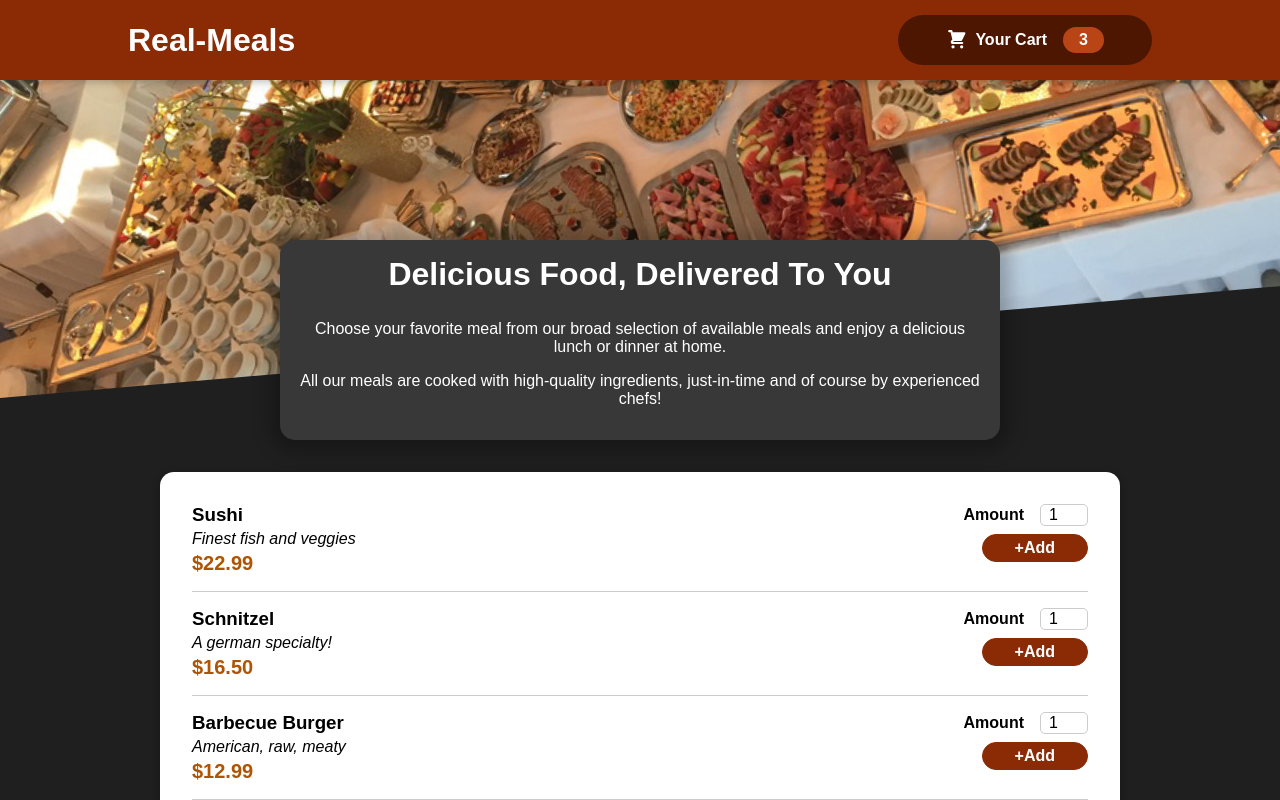
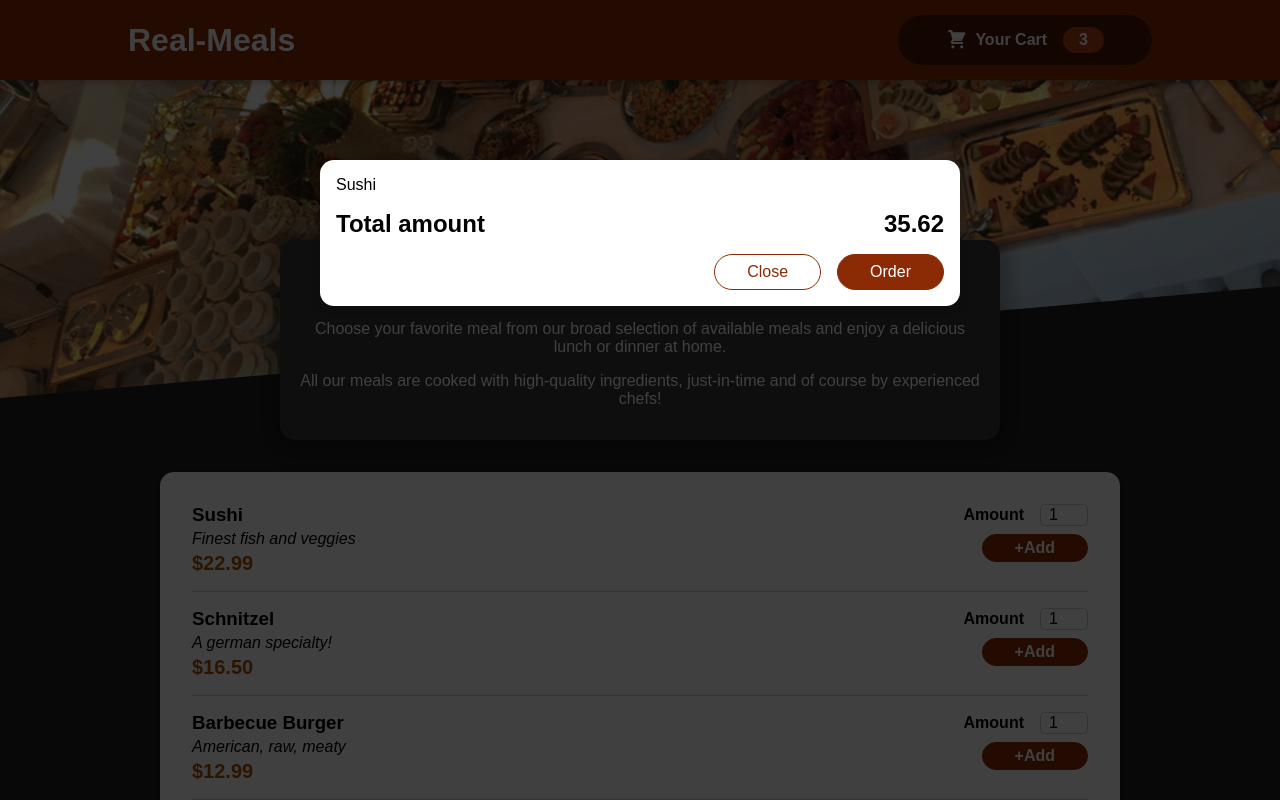
Before and after one commit to dmcdante007/Food-order-App, a React (Create React App) app: page / in a window 1280 px wide. Shown: the top 800 px of the page. Built offline with nearby package versions, Linux system fonts and the light colour scheme.

Commit message:
'overlays-modal'

```diff
--- a/public/index.html
+++ b/public/index.html
@@ -28,6 +28,7 @@
   </head>
   <body>
     <noscript>You need to enable JavaScript to run this app.</noscript>
+    <div id="overlays"></div>
     <div id="root"></div>
     <!--
       This HTML file is a template.
--- a/src/App.js
+++ b/src/App.js
@@ -1,10 +1,12 @@
 import React, { Fragment } from "react";
 import Header from "./components/Layout/Header";
 import Meals from "./components/Meals/Meals";
+import Cart from './components/Cart/Cart'
 
 function App() {
   return (
     <Fragment>
+      <Cart/>
       <Header/>
       <main>
       <Meals/>
--- /dev/null
+++ b/src/components/Cart/Cart.js
@@ -0,0 +1,28 @@
+import React from "react";
+import classes from "./Cart.module.css";
+import Modal from "../UI/Modal";
+
+const Cart = (props) => {
+  const cartitems = (
+    <ul className={classes['cart-items']}>
+      {[{ id: "c1", name: "Sushi", amount: 2, price: 12.99 }].map((item) => (
+        <li>{item.name}</li>
+      ))}
+    </ul>
+  );
+  return (
+    <Modal>
+      {cartitems}
+      <div className={classes.total}>
+        <span>Total amount</span>
+        <span>35.62</span>
+      </div>
+      <div className={classes.actions}>
+        <button className={classes["button--alt"]}>Close</button>
+        <button className={classes.button}>Order</button>
+      </div>
+    </Modal>
+  );
+};
+
+export default Cart;
--- /dev/null
+++ b/src/components/Cart/Cart.module.css
@@ -0,0 +1,46 @@
+.cart-items {
+    list-style: none;
+    margin: 0;
+    padding: 0;
+    max-height: 20rem;
+    overflow: auto;
+  }
+
+  .total {
+    display: flex;
+    justify-content: space-between;
+    align-items: center;
+    font-weight: bold;
+    font-size: 1.5rem;
+    margin: 1rem 0;
+  }
+
+  .actions {
+    text-align: right;
+  }
+
+  .actions button {
+    font: inherit;
+    cursor: pointer;
+    background-color: transparent;
+    border: 1px solid #8a2b06;
+    padding: 0.5rem 2rem;
+    border-radius: 25px;
+    margin-left: 1rem;
+  }
+
+  .actions button:hover,
+  .actions button:active {
+    background-color: #5a1a01;
+    border-color: #5a1a01;
+    color: white;
+  }
+
+  .actions .button--alt {
+    color: #8a2b06;
+  }
+
+  .actions .button {
+    background-color: #8a2b06;
+    color: white;
+  }
--- a/src/components/Meals/MealItem/MealItem.js
+++ b/src/components/Meals/MealItem/MealItem.js
@@ -2,11 +2,9 @@
 import classes from "./MealItem.module.css";
 import MealItemForm from "./MealItemForm";
 const MealItem = (props) => {
-  const[count, setCount] = useState()
   const price = `$${props.price.toFixed(2)}`;
 const onClickHandler =()=>{
-    const cal = count +1
-    setCount(cal)
+    React.createportal()
 }
   return (
     <li className={classes.meal}>
@@ -16,7 +14,7 @@
         <div className={classes.description}>{props.description}</div>
         <div className={classes.price}>{price}</div>
       </div>
-      <MealItemForm onClickingAdd={onClickHandler} countis ={count}/>
+      <MealItemForm onClickingAdd={onClickHandler} />
     </li>
   );
 };
--- a/src/components/Meals/MealItem/MealItemForm.js
+++ b/src/components/Meals/MealItem/MealItemForm.js
@@ -1,10 +1,14 @@
-import React from "react";
+import React, { useState } from "react";
 import classes from "./MealItemForm.module.css";
 import Input from "../../UI/Input";
+import { createPortal } from "react-dom";
 
 const MealItemForm = (props) => {
+
+
   return (
     <form className={classes.form}>
+
       <Input
         label="Amount"
         input={{
@@ -17,7 +21,8 @@
         }}
       />
 
-      <button onClick={props.onClickingAdd}>+Add</button>
+      <button onClick={()=>setpopUp(true)}>+Add</button>
+
     </form>
   );
 };
--- /dev/null
+++ b/src/components/UI/Modal.js
@@ -0,0 +1,30 @@
+import classes from "./Modal.module.css";
+import ReactDOM from "react-dom";
+import React from "react";
+
+const Backdrop = (props) => {
+  return <div className={classes.backdrop}> </div>;
+};
+
+const ModalOverlay = (props) => {
+  return (
+    <div className={classes.modal}>
+      <div className={classes.content}>{props.children}</div>
+    </div>
+  );
+};
+
+const portalElemet = document.getElementById("overlays");
+const Modal = (props) => {
+  return (
+    <React.Fragment>
+      {ReactDOM.createPortal(<Backdrop />, portalElemet)}
+      {ReactDOM.createPortal(
+        <ModalOverlay>{props.children}</ModalOverlay>,
+        portalElemet
+      )}
+    </React.Fragment>
+  );
+};
+
+export default Modal;
--- /dev/null
+++ b/src/components/UI/Modal.module.css
@@ -0,0 +1,40 @@
+.backdrop {
+    position: fixed;
+    top: 0;
+    left: 0;
+    width: 100%;
+    height: 100vh;
+    z-index: 20;
+    background-color: rgba(0, 0, 0, 0.75);
+  }
+
+  .modal {
+    position: fixed;
+    top: 20vh;
+    left: 5%;
+    width: 90%;
+    background-color: white;
+    padding: 1rem;
+    border-radius: 14px;
+    box-shadow: 0 2px 8px rgba(0, 0, 0, 0.25);
+    z-index: 30;
+    animation: slide-down 300ms ease-out forwards;
+  }
+
+  @media (min-width: 768px) {
+    .modal {
+      width: 40rem;
+      left: calc(50% - 20rem);
+    }
+  }
+
+  @keyframes slide-down {
+    from {
+      opacity: 0;
+      transform: translateY(-3rem);
+    }
+    to {
+      opacity: 1;
+      transform: translateY(0);
+    }
+  }
```
